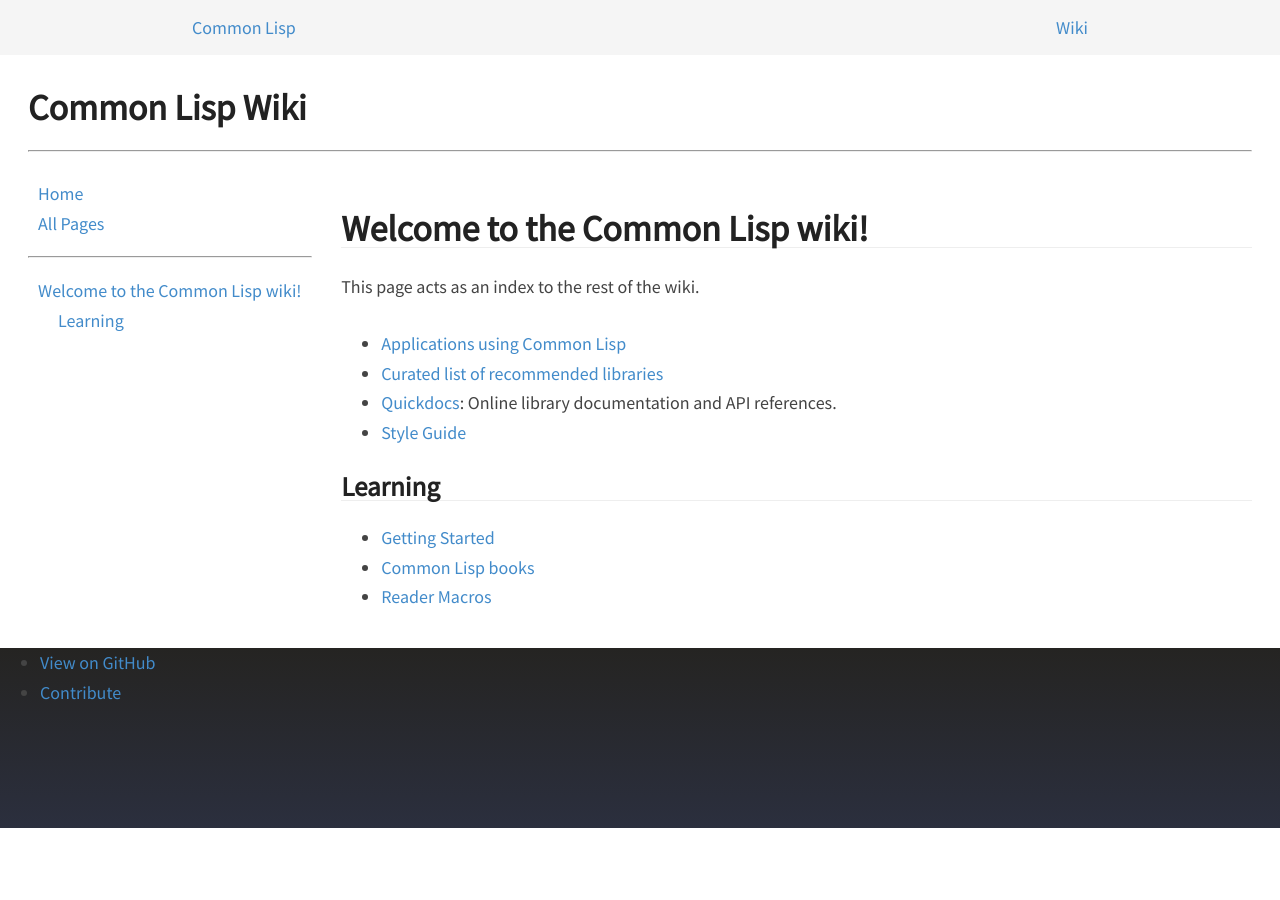
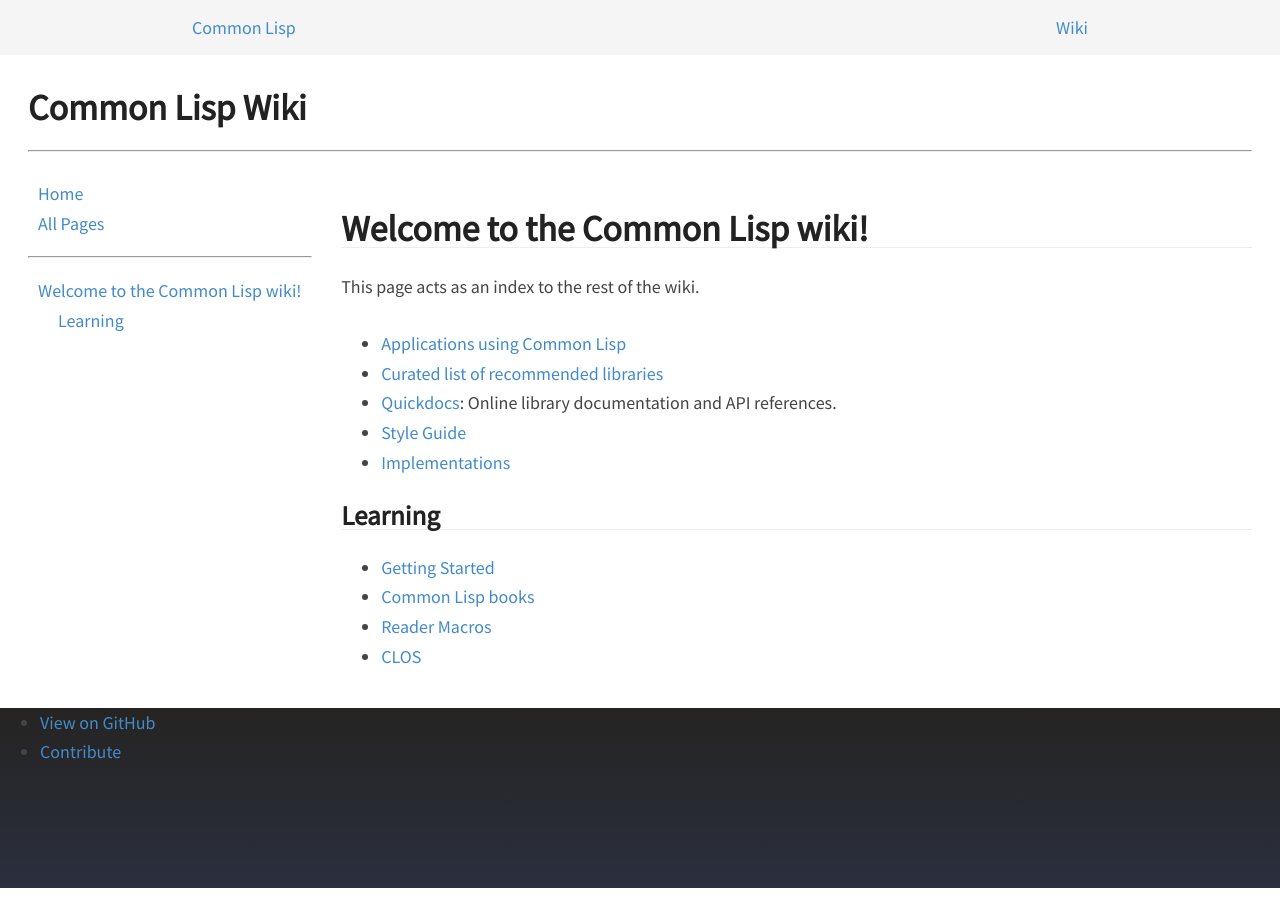
Before and after one commit to LispLang/lisplang.github.io, a Jekyll site: the page built from wiki/index.md, in a window 1280 px wide. Built offline with Jekyll 4.4.1, drawn with Linux system fonts in a browser that asks for light colours; nearby versions of some CDN libraries; some web fonts are replaced.

Commit message:
Update wiki index

```diff
--- a/wiki/index.md
+++ b/wiki/index.md
@@ -12,9 +12,11 @@ This page acts as an index to the rest of the wiki.
 * [Quickdocs](http://quickdocs.org/): Online library documentation and API
   references.
 * [Style Guide](/wiki/style-guide.html)
+* [Implementations](/wiki/implementations.html)
 
 ## Learning
 
 * [Getting Started](/wiki/getting-started.html)
 * [Common Lisp books](/wiki/books.html)
 * [Reader Macros](/wiki/reader-macros.html)
+* [CLOS](/wiki/clos.html)
```
